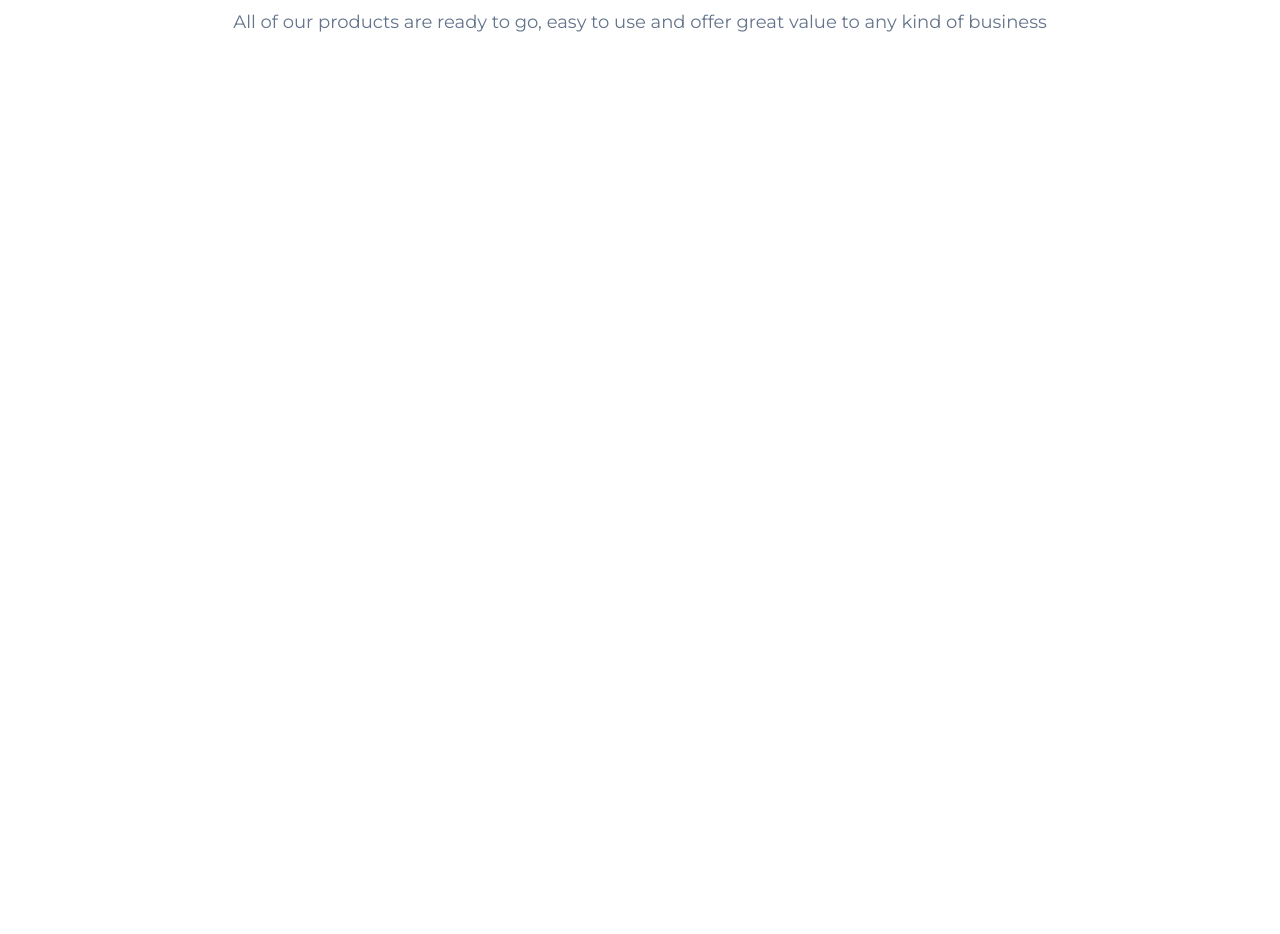
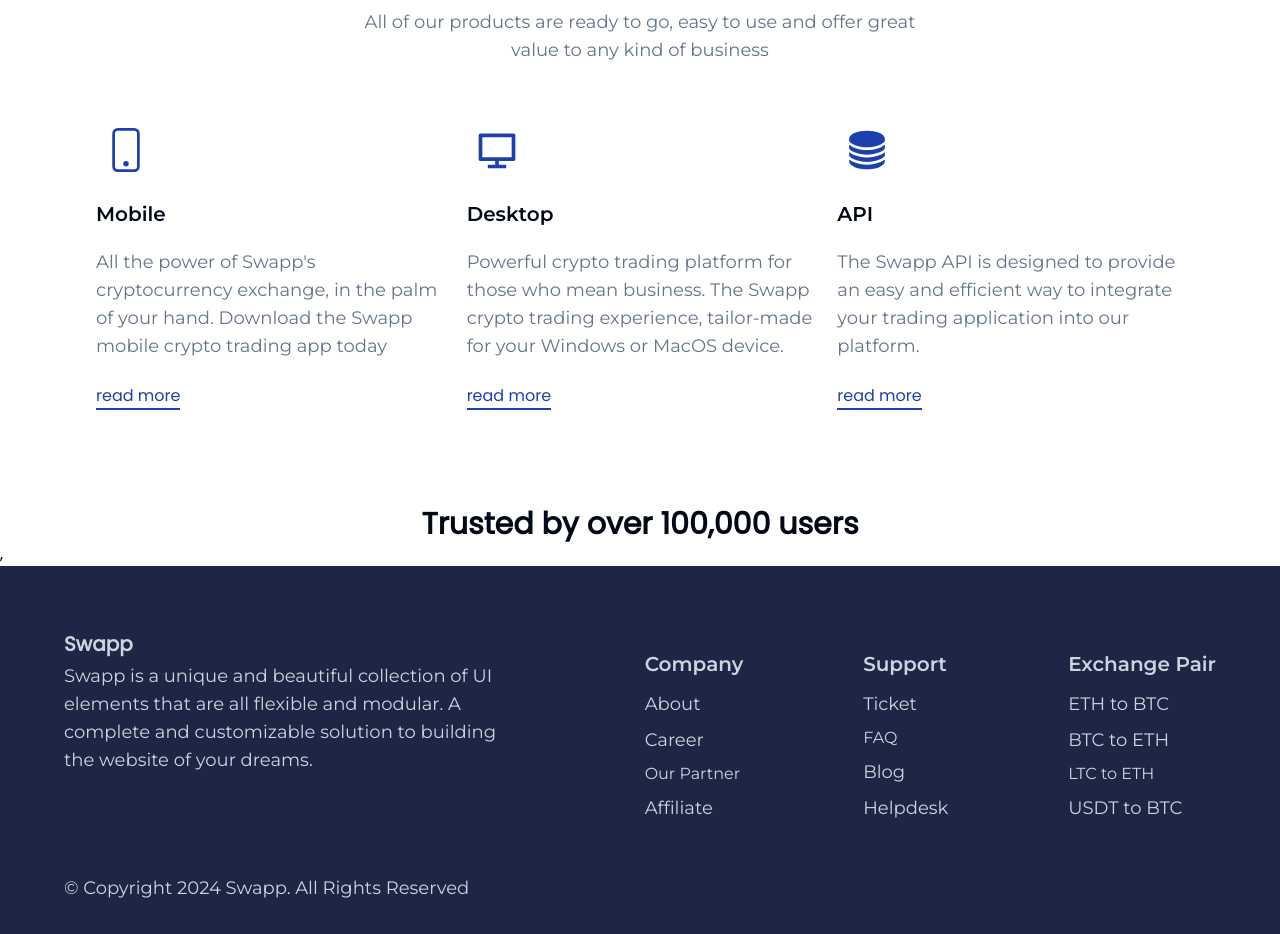
Before and after one commit to Notjesseand/swapp, a Next.js app: page / in a window 1280 px wide. Shown: the part 2440-3374 px from the top of the page. Before the commit the page ends 2476 px from the top, so only its background shows below. Built offline with nearby package versions, Linux system fonts and the light colour scheme; a web font is replaced by a local one.

Commit message:
addition of footer section

```diff
--- a/app/page.tsx
+++ b/app/page.tsx
@@ -4,6 +4,7 @@ import Header from "@/components/home/header";
 import Hero from "@/components/home/hero";
 import GetStarted from "@/components/home/getStarted";
 import Portfolio from "@/components/home/portfolio";
+import Footer from "@/components/footer";
 
 export default function Page() {
   return (
@@ -13,7 +14,8 @@ export default function Page() {
         <Hero />
       </div>
       <GetStarted />
-      <Portfolio />
+      <Portfolio />,
+      <Footer />
     </div>
   );
 }
--- /dev/null
+++ b/components/footer.tsx
@@ -0,0 +1,66 @@
+import React from "react";
+
+const footer = () => {
+  return (
+    <div className="bg-[#1F2544] text-white pt-8 md:pt-12 lg:pt-16 px-7 md:px-16 pb-8">
+      <div className=" lg:flex justify-between space-y-3">
+        <div className=" lg:w-2/5 ">
+          <p className="text-slate-300 text-xl font-semibold">Swapp</p>
+          <p className="text-slate-300 font-montserrat text-lg mt-1">
+            Swapp is a unique and beautiful collection of UI elements that are
+            all flexible and modular. A complete and customizable solution to
+            building the website of your dreams.
+          </p>
+        </div>
+
+        <div className="font-montserrat inline-block justify-start">
+          <p className="text-slate-300 font-montserrat text-xl font-semibold py-2">
+            Company
+          </p>
+          <p className="text-slate-300 font-montserrat text-lg py-1">About</p>
+          <p className="text-slate-300 font-montserrat text-lg py-1">Career</p>
+          <p className="text-slate-300 py-1 font-montserrat">Our Partner</p>
+          <p className="text-slate-300 font-montserrat text-lg py-1">
+            Affiliate
+          </p>
+        </div>
+        {/*  */}
+        <div className="font-montserrat">
+          <p className="text-slate-300 font-montserrat text-xl font-semibold py-2">
+            Support
+          </p>
+          <p className="text-slate-300 font-montserrat text-lg py-1">Ticket</p>
+          <p className="text-slate-300 py-1 font-montserrat">FAQ</p>
+          <p className="text-slate-300 font-montserrat text-lg py-1">Blog</p>
+          <p className="text-slate-300 font-montserrat text-lg py-1">
+            Helpdesk
+          </p>
+        </div>
+        {/*  */}
+        <div className="font-montserrat">
+          <p className="text-slate-300 font-montserrat text-xl font-semibold py-2">
+            Exchange Pair
+          </p>
+          <p className="text-slate-300 font-montserrat text-lg py-1">
+            ETH to BTC
+          </p>
+          <p className="text-slate-300 font-montserrat text-lg py-1">
+            {" "}
+            BTC to ETH
+          </p>
+          <p className="text-slate-300 py-1 font-montserrat"> LTC to ETH</p>
+          <p className="text-slate-300 font-montserrat text-lg py-1">
+            USDT to BTC
+          </p>
+        </div>
+      </div>
+      <div className="pt-12 flex">
+        <p className="text-lg font-montserrat text-slate-300 pt-">
+          © Copyright 2024 Swapp. All Rights Reserved
+        </p>
+      </div>
+    </div>
+  );
+};
+
+export default footer;
--- a/components/home/portfolio.tsx
+++ b/components/home/portfolio.tsx
@@ -4,6 +4,10 @@ import { BsPersonCheck } from "react-icons/bs";
 import { CiLock } from "react-icons/ci";
 import { SiFsecure } from "react-icons/si";
 import { MdOutlinePhoneIphone } from "react-icons/md";
+import { BsPhone } from "react-icons/bs";
+import { RiComputerLine } from "react-icons/ri";
+import { IoServer } from "react-icons/io5";
+import Link from "next/link";
 
 const portfolio = () => {
   return (
@@ -83,14 +87,71 @@ const portfolio = () => {
         </div>
       </div>
       {/* Trade. Anywhere */}
-      <div className="pt-44  ">
+      <div className="pt-44">
         <p className="text-3xl font-montserrat text-center font-semibold">
           Trade. Anywhere
         </p>
-        <p className="text-slate-500 text-lg text-center font-montserrat pt-3">
-          All of our products are ready to go, easy to use and offer great value
-          to any kind of business
+        <p className="text-slate-500 text-lg text-center font-montserrat pt-3 px-7">
+          All of our products are ready to go, easy to use and offer great{" "}
+          <br className="hidden md:block" /> value to any kind of business
         </p>
+
+        {/* mobile, desktop, api */}
+
+        <div className="grid lg:grid-cols-3 px-14 lg:px-24 gap-x-6 pt-6">
+          <div className="w-full pt-10">
+            <BsPhone className="h-11 w-11 flex ml-2 text-blue-800" />
+            <p className="text-xl font-semibold font-montserrat pt-7">Mobile</p>
+            <p className="pt-5 text-lg text-slate-500 font-montserrat">
+              All the power of Swapp&apos;s cryptocurrency exchange, in the palm
+              of your hand. Download the Swapp mobile crypto trading app today
+            </p>
+            <Link
+              href={""}
+              className="border-b-2 border-blue-800 text-blue-800 inline-block pt-6"
+            >
+              read more
+            </Link>
+          </div>
+          <div className="w-full pt-10">
+            <RiComputerLine className="h-11 w-11 flex ml-2 text-blue-800" />
+            <p className="text-xl font-semibold font-montserrat pt-7">
+              Desktop
+            </p>
+            <p className="pt-5 text-lg text-slate-500 font-montserrat">
+              Powerful crypto trading platform for those who mean business. The
+              Swapp crypto trading experience, tailor-made for your Windows or
+              MacOS device.
+            </p>
+            <Link
+              href={""}
+              className="border-b-2 border-blue-800 text-blue-800 inline-block pt-6"
+            >
+              read more
+            </Link>
+          </div>
+          <div className="w-full pt-10">
+            <IoServer className="h-11 w-11 flex ml-2 text-blue-800" />
+            <p className="text-xl font-semibold font-montserrat pt-7">API</p>
+            <p className="pt-5 text-lg text-slate-500 font-montserrat">
+              The Swapp API is designed to provide an easy and efficient way to
+              integrate your trading application into our platform.
+            </p>
+            <Link
+              href={""}
+              className="border-b-2 border-blue-800 text-blue-800 inline-block pt-6"
+            >
+              read more
+            </Link>
+
+            {/* get started */}
+          </div>
+        </div>
+        <div className="pt-8">
+          <p className="flex text-3xl justify-center pt-8 md:pt-16 font-semibold">
+            Trusted by over 100,000 users
+          </p>
+        </div>
       </div>
     </div>
   );
```
